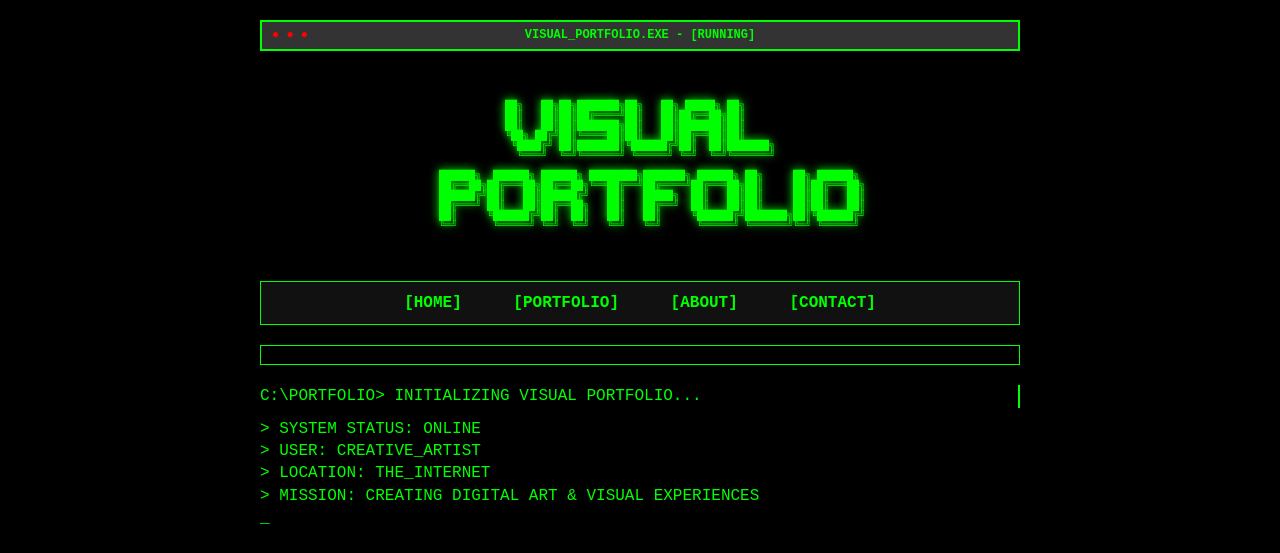
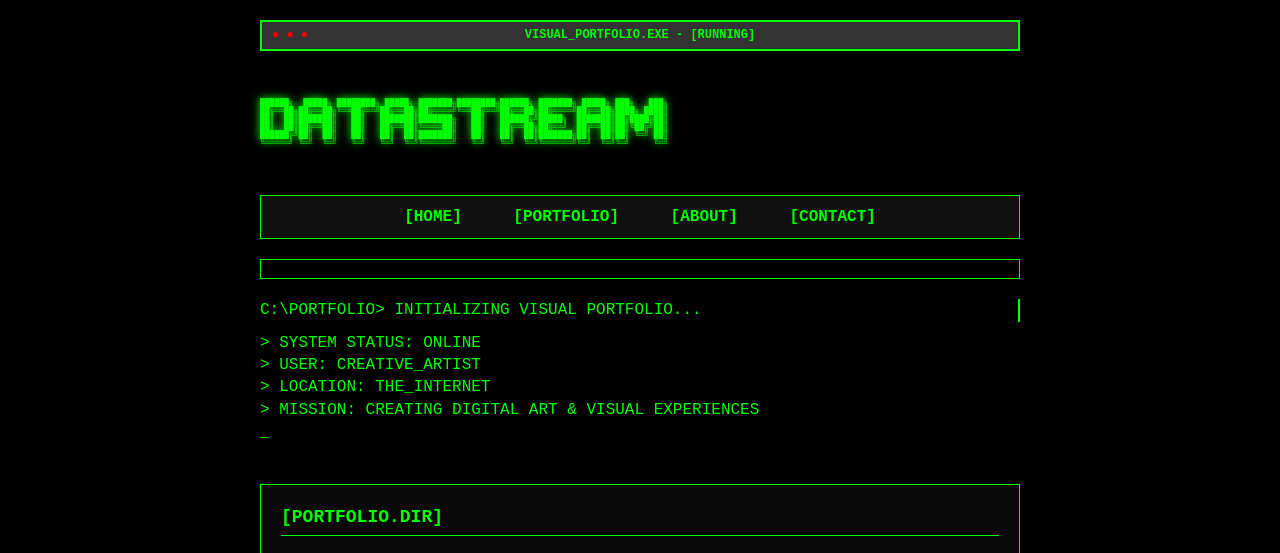
Before and after one commit to datastream000/datastream, a plain HTML site: page index.html in a window 1280 px wide. Shown: the top 553 px of the page. Drawn offline with Linux system fonts and the light colour scheme.

Commit message:
002.html

```diff
--- a/index.html
+++ b/index.html
@@ -87,9 +87,9 @@
 
         /* ASCII Art Header */
         .ascii-header {
-            text-align: center;
+            text-align: left;
             margin: 40px 0;
-            font-size: 10px;
+            font-size: 8px;
             line-height: 1;
             white-space: pre;
             color: #00ff00;
@@ -306,19 +306,12 @@
 
         <!-- ASCII Art -->
         <div class="ascii-header">
-██╗   ██╗██╗███████╗██╗   ██╗ █████╗ ██╗
-██║   ██║██║██╔════╝██║   ██║██╔══██╗██║
-██║   ██║██║███████╗██║   ██║███████║██║
-╚██╗ ██╔╝██║╚════██║██║   ██║██╔══██║██║
- ╚████╔╝ ██║███████║╚██████╔╝██║  ██║███████╗
-  ╚═══╝  ╚═╝╚══════╝ ╚═════╝ ╚═╝  ╚═╝╚══════╝
-
-    ██████╗  ██████╗ ██████╗ ████████╗███████╗ ██████╗ ██╗     ██╗ ██████╗
-    ██╔══██╗██╔═══██╗██╔══██╗╚══██╔══╝██╔════╝██╔═══██╗██║     ██║██╔═══██╗
-    ██████╔╝██║   ██║██████╔╝   ██║   █████╗  ██║   ██║██║     ██║██║   ██║
-    ██╔═══╝ ██║   ██║██╔══██╗   ██║   ██╔══╝  ██║   ██║██║     ██║██║   ██║
-    ██║     ╚██████╔╝██║  ██║   ██║   ██║     ╚██████╔╝███████╗██║╚██████╔╝
-    ╚═╝      ╚═════╝ ╚═╝  ╚═╝   ╚═╝   ╚═╝      ╚═════╝ ╚══════╝╚═╝ ╚═════╝
+██████╗  █████╗ ████████╗ █████╗ ███████╗████████╗██████╗ ███████╗ █████╗ ███╗   ███╗
+██╔══██╗██╔══██╗╚══██╔══╝██╔══██╗██╔════╝╚══██╔══╝██╔══██╗██╔════╝██╔══██╗████╗ ████║
+██║  ██║███████║   ██║   ███████║███████╗   ██║   ██████╔╝█████╗  ███████║██╔████╔██║
+██║  ██║██╔══██║   ██║   ██╔══██║╚════██║   ██║   ██╔══██╗██╔══╝  ██╔══██║██║╚██╔╝██║
+██████╔╝██║  ██║   ██║   ██║  ██║███████║   ██║   ██║  ██║███████╗██║  ██║██║ ╚═╝ ██║
+╚═════╝ ╚═╝  ╚═╝   ╚═╝   ╚═╝  ╚═╝╚══════╝   ╚═╝   ╚═╝  ╚═╝╚══════╝╚═╝  ╚═╝╚═╝     ╚═╝
         </div>
 
         <!-- Navigation -->
```
